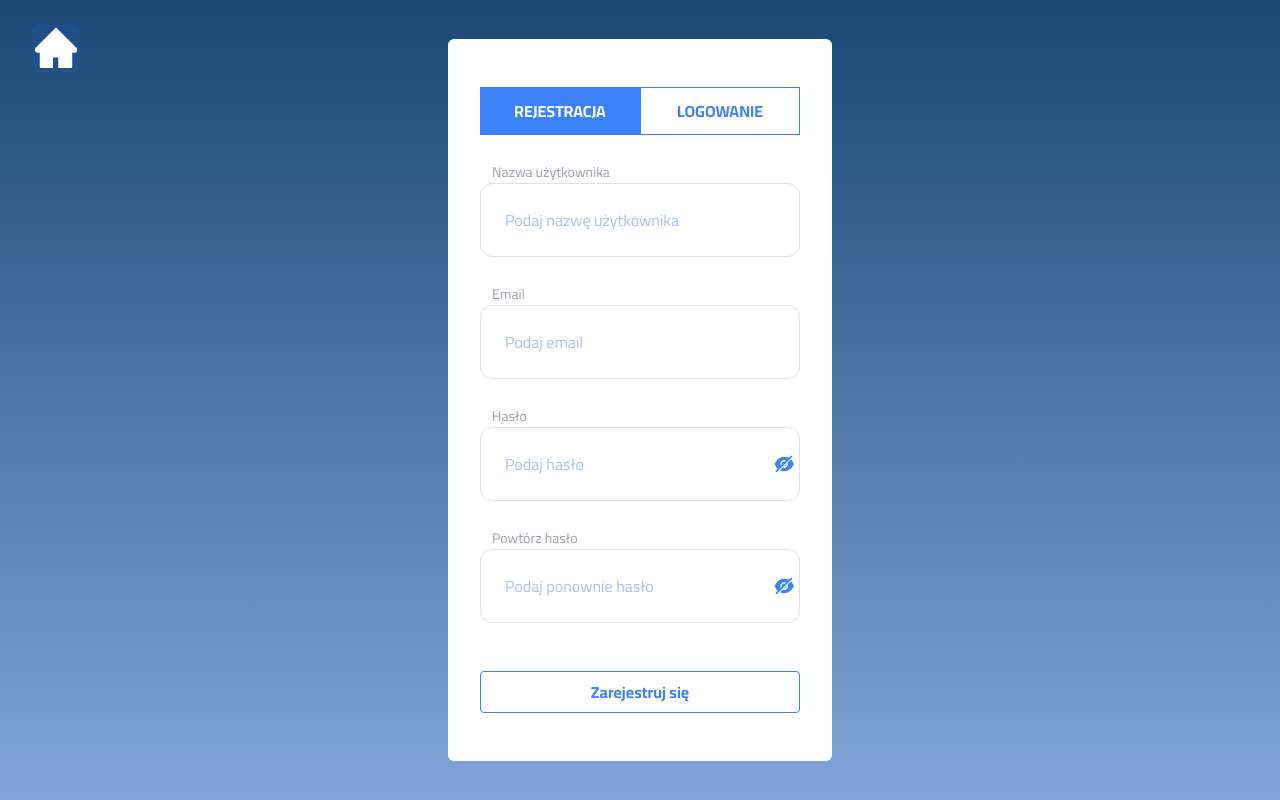
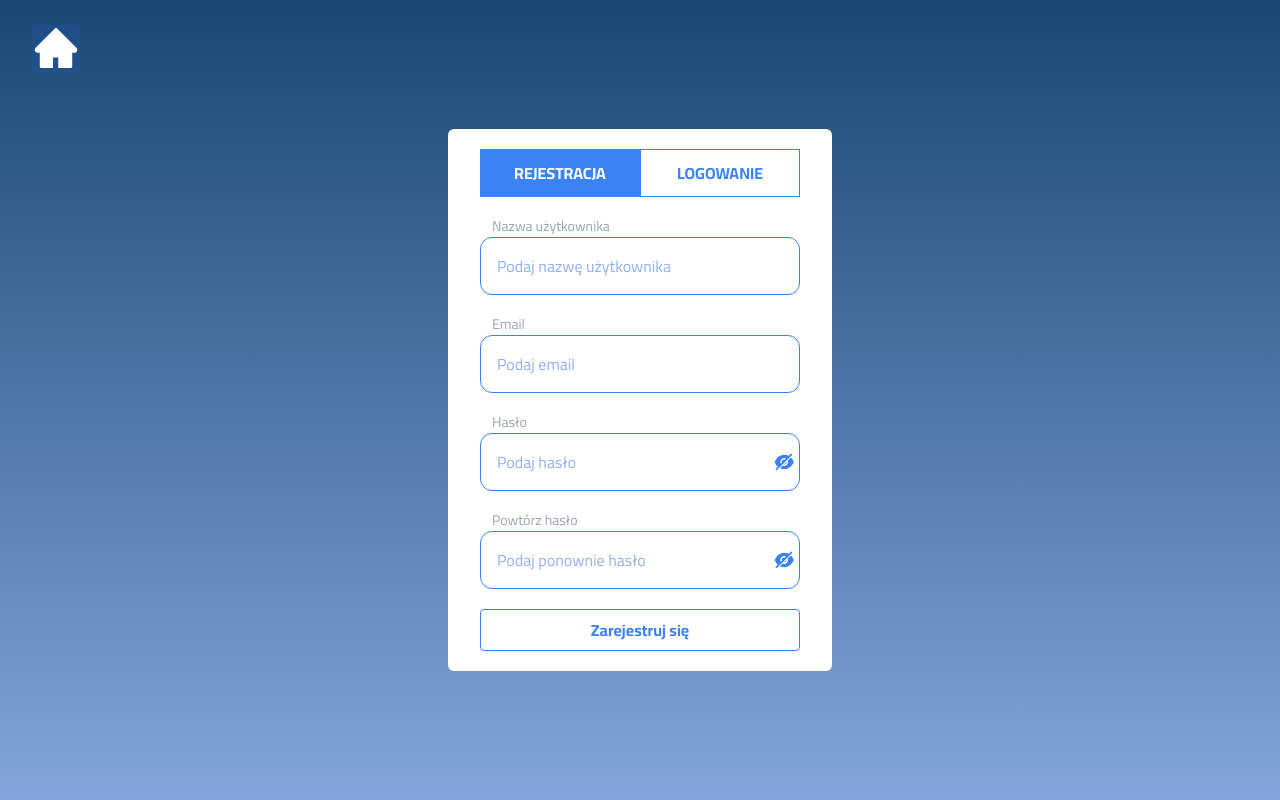
Before and after one commit to pkawaleria/frontend, a React (Create React App) app: page /rejestracja in a window 1280 px wide. Built offline with nearby package versions, Linux system fonts and the light colour scheme.

Commit message:
Deleted boostrap

```diff
--- a/package.json
+++ b/package.json
@@ -7,7 +7,6 @@
     "@testing-library/jest-dom": "^5.17.0",
     "@testing-library/react": "^13.4.0",
     "@testing-library/user-event": "^13.5.0",
-    "bootstrap": "^5.3.1",
     "react": "^18.2.0",
     "react-dom": "^18.2.0",
     "react-icons": "^4.10.1",
--- a/src/components/Authorization/Form/Input.js
+++ b/src/components/Authorization/Form/Input.js
@@ -11,12 +11,12 @@ export default function Input(props) {
     };
 
     return (
-        <div className="mt-4 mh-xs:mt-2">
+        <div className="mt-4 mh-xs:mt-2 mw-2xs:mt-0">
             <label
                 className="text-gray-400 text-sm ml-3 mw-2xs:text-xs mh-xs:text-xs">{label}</label>
-            <div className={`flex border-blue-600 border rounded-xl ${isDivFocused ? "border-2 shadow-2xl" : "border"}`}>
+            <div className={`flex border-solid border-blue-500 rounded-xl ${isDivFocused ? "border-2 shadow-2xl" : "border"}`}>
                 <input
-                    className="w-11/12 p-4 pr-0 mx-0 placeholder-blue-600/40 text-blue-600 bg-transparent outline-0 mh-xs:p-3"
+                    className="w-11/12 p-4 pr-0 mx-0 placeholder-blue-600/50 text-blue-600 bg-transparent outline-none mh-xs:p-3"
                     {...inputProps}
                     onChange={onChange}
                     onFocus={() => setIsDivFocused(true)}
--- a/src/components/Authorization/Register.js
+++ b/src/components/Authorization/Register.js
@@ -70,8 +70,8 @@ export default function Register() {
                 <span className="group-hover:scale-100 home-tooltip">Strona główna</span>
             </div>
             <form
-                className="bg-white py-5 px-8 rounded-md border-0 border-blue-600 w-96
-                    mw-2xs:text-xs mh-xs:text-xs mh-xs:w-60 mh-xs:p-4"
+                className="bg-white py-5 px-8 rounded-md border-0 w-96
+                    mw-2xs:text-xs mh-xs:text-xs mh-xs:w-60 mh-xs:p-4 mw-2xs:p-3"
                     onSubmit={handleSubmit}>
                 <div className="flex">
                     <SwapToRegisterButton isOn={true} />
@@ -83,13 +83,12 @@ export default function Register() {
                             key={input.id}
                             {...input}
                             value={newUserData[input.name]}
-                            onChange={handleInputChange}
-                        />
+                            onChange={handleInputChange}/>
                         <span
                             className={`text-sm mt-1 ml-3 font-semibold text-red-500 ${errors[input.name + "Error"] ? 'block' : 'hidden'}`}>{errors[input.name + "Error"]}</span>
                     </React.Fragment>
                 ))}
-                <div className="flex space-x-4 mt-5">
+                <div className="flex space-x-4 mt-5 mw-2xs:mt-3">
                     <SubmitButton />
                 </div>
             </form>
--- a/src/components/Rules/SingleCard.js
+++ b/src/components/Rules/SingleCard.js
@@ -1,6 +1,6 @@
 import React from 'react';
 import '../../assets/styles/SingleCard/singlecard.css'
-import "bootstrap/dist/css/bootstrap.min.css";
+// import "bootstrap/dist/css/bootstrap.min.css";
 
 const SingleCard = ({ point }) => {
   return (
```
Also changed, not shown: src/assets/styles/index.css (line endings or trailing spaces), 1 other file (tests, documents, lock files or other folders).
